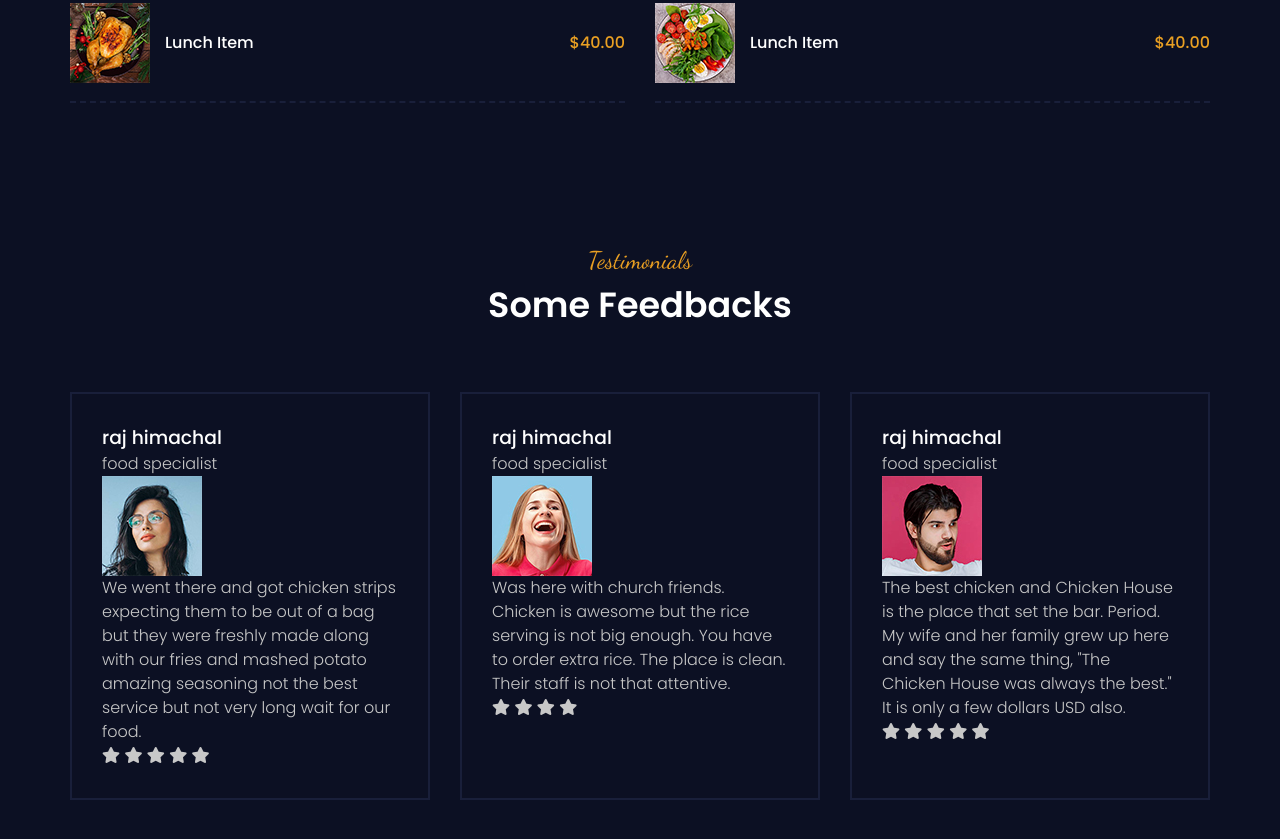
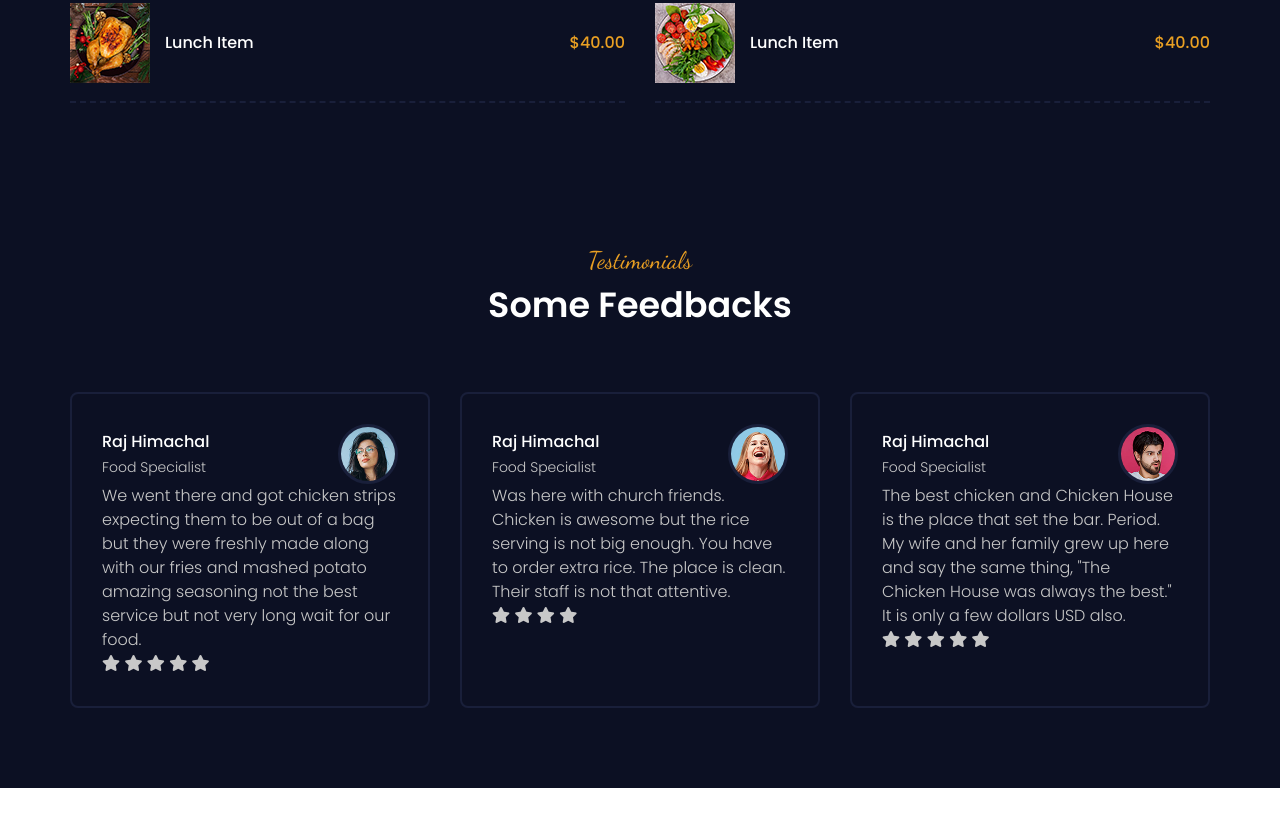
Before and after one commit to franzdacara/Dine-Our-Restaurant, a plain HTML site: page index.html in a window 1280 px wide. Shown: the part 2178-3017 px from the top of the page. After the commit the page ends 2966 px from the top, so only its background shows below. Drawn offline with Linux system fonts and the light colour scheme.

Commit message:
Update style.css

```diff
--- a/Css/style.css
+++ b/Css/style.css
@@ -445,10 +445,37 @@ p{
 
 .testimonials-section{
     background-color: var(--dark);
+    padding-bottom: 50px;
 }
 .testi-item{
     width: calc((100% / 3) - 30px);
     margin: 0 15px 30px;
     border: 2px solid var(--dark-light);
     padding: 30px;
+    border-radius: 8px;
+    box-shadow: var(--shadow);
 }
+.testi-author{
+    display: flex;
+    justify-content: space-between;
+    align-items: center;
+}
+.testi-author h3{
+    font-size: 16px;
+    text-transform: capitalize;
+    margin: 0 0 3px;
+}
+.testi-author span{
+    display: block;
+    font-size: 14px;
+    text-transform: capitalize;
+}
+.testi-author img{
+    max-width: 60px;
+    border-radius: 50%;
+    border: 3px solid var(--dark-light);
+    box-shadow: var(--shadow);
+}
+testi-item p{
+    margin: 15px 0;
+}
```
